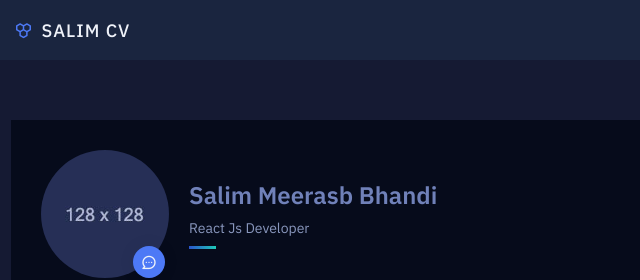
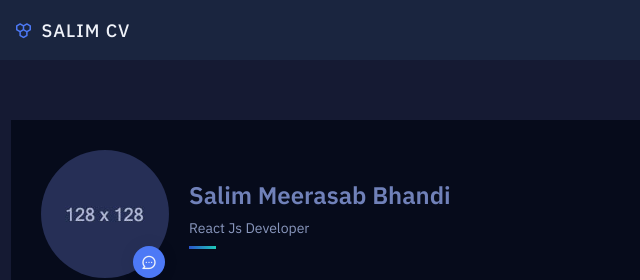
Before and after one commit to salimbhandi07/Salim-CV, a plain HTML site: page index.html in a window 1280 px wide. Shown: the top 280 px of the page, 53-693 px from the left. Drawn offline with nearby package versions, Linux system fonts and the light colour scheme; animation ran at ten frames a second.

Commit message:
salim cv

```diff
--- a/index.html
+++ b/index.html
@@ -45,7 +45,7 @@
             </span>
           </div>
           <div>
-            <h2>Salim Meerasb Bhandi</h2>
+            <h2>Salim Meerasab Bhandi</h2>
             <p class="cd-headline loading-bar">
               <span class="cd-words-wrapper">
                 <b class="is-visible">Full Stack Developer</b>
```
